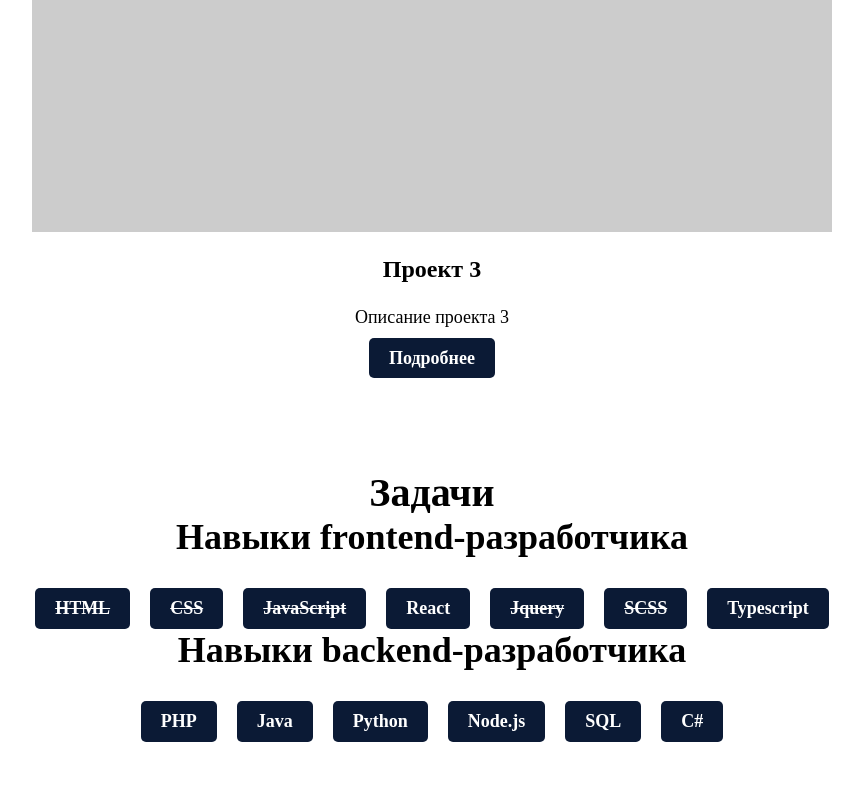
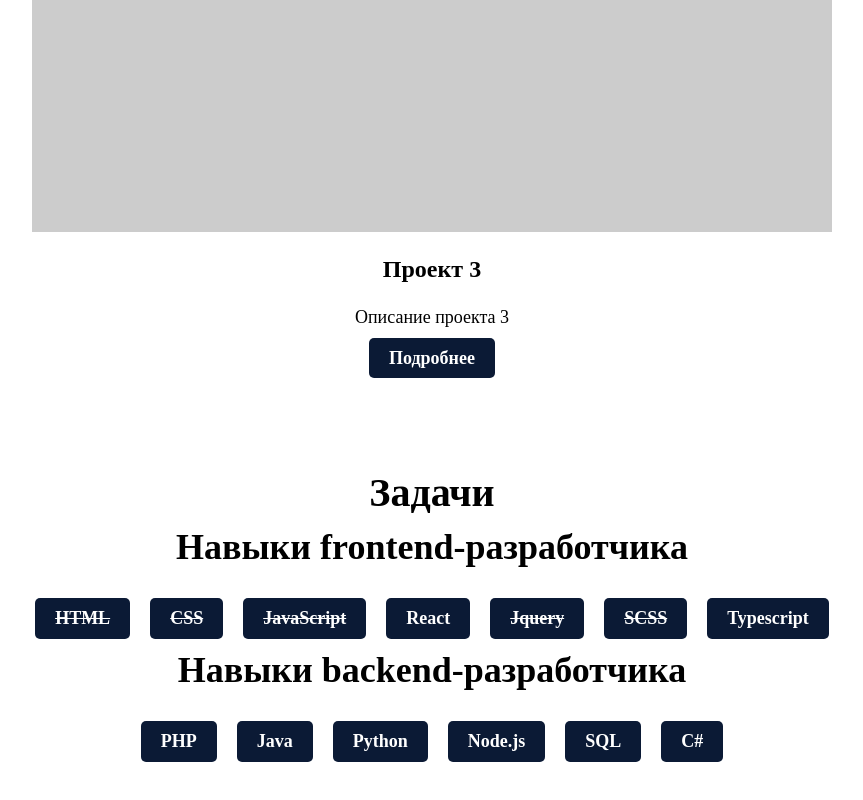
Before and after one commit to Ketareod/Portfolio-finaly, a plain HTML site: page index.html in a window 1280 px wide. Shown: the part 2514-3314 px from the top of the page, without its empty margins (208-1071 px from the left). Drawn offline with Linux system fonts and the light colour scheme; placeholder pictures from the web are drawn by us.

Commit message:
Update ket.css

```diff
--- a/ket.css
+++ b/ket.css
@@ -108,3 +108,6 @@ header {
     background-color: #FFFFFF;
     color: #0B1A35;
   }
+#tasks h2 {
+  margin: 10px;
+}
```
